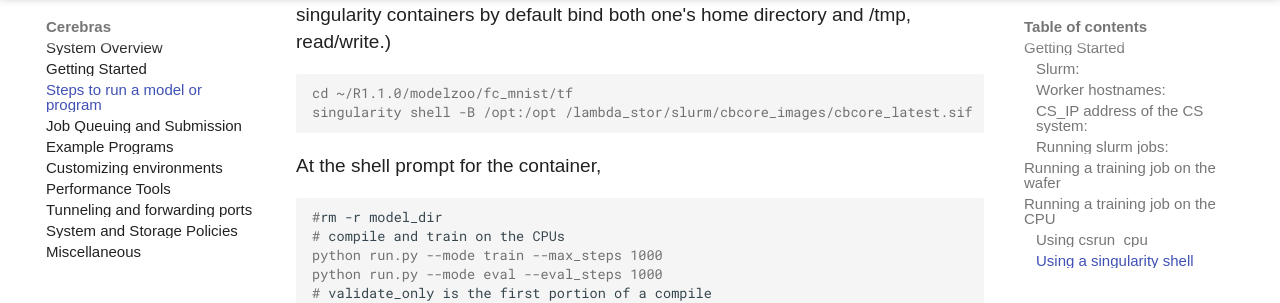
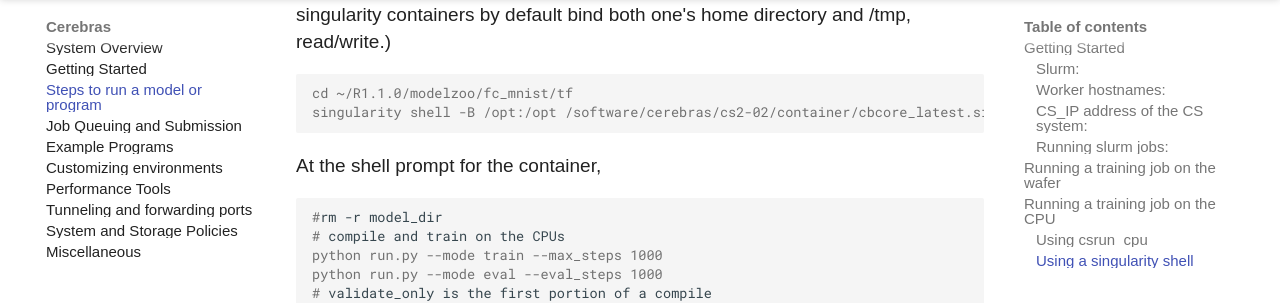
Before and after one commit to argonne-lcf/ai-testbed-userdocs, an MkDocs documentation site: the page built from docs/cerebras/Steps-to-run-a-model-or-program.md, in a window 1280 px wide and 900 px high, scrolled down 2770 px. Shown: the part 157-460 px from the top of the window. Built offline with MkDocs 1.6.1 and Material for MkDocs 9.7.7, drawn with Linux system fonts in a browser that asks for light colours; some web fonts are replaced; comment, search, counter and statistics services are not loaded.

Commit message:
correct path to singularity container sif file in a couple of places. Remove sentence about switching to drive with plenty of space because /home has plenty of space (well, a TB quota)

````diff
--- a/docs/cerebras/Steps-to-run-a-model-or-program.md
+++ b/docs/cerebras/Steps-to-run-a-model-or-program.md
@@ -10,9 +10,8 @@
 <!---
 #### Cerebras SIF container:<br>
 The Cerebras Singularity container (SIF) is used for all work with the Cerebras software, and includes the Cerebras Graph Compiler (CGC) and other necessary software.</br>
-Its path is /lambda_stor/slurm/cbcore_images/cbcore_latest.sif<br>
+Its path is /software/cerebras/cs2-02/container/cbcore_latest.sif<br>
 It is used by the csrun_cpu and csrun_wse scripts, and can also be used directly with singularity.<br>
-[TODO update that lamba_store path when ALCF conversion is complete.]
 --->
 
 #### Slurm:<br>
@@ -102,7 +101,7 @@
 The `-B /opt:/opt` is an illustrative example of how to bind a directory to a singularity container. (The singularity containers by default bind both one's home directory and /tmp, read/write.)
 ```console
 cd ~/R1.1.0/modelzoo/fc_mnist/tf
-singularity shell -B /opt:/opt /lambda_stor/slurm/cbcore_images/cbcore_latest.sif
+singularity shell -B /opt:/opt /software/cerebras/cs2-02/container/cbcore_latest.sif
 ```
 
 At the shell prompt for the container,
````
Also changed, not shown: docs/cerebras/Miscellaneous.md (+1 -3 lines).
